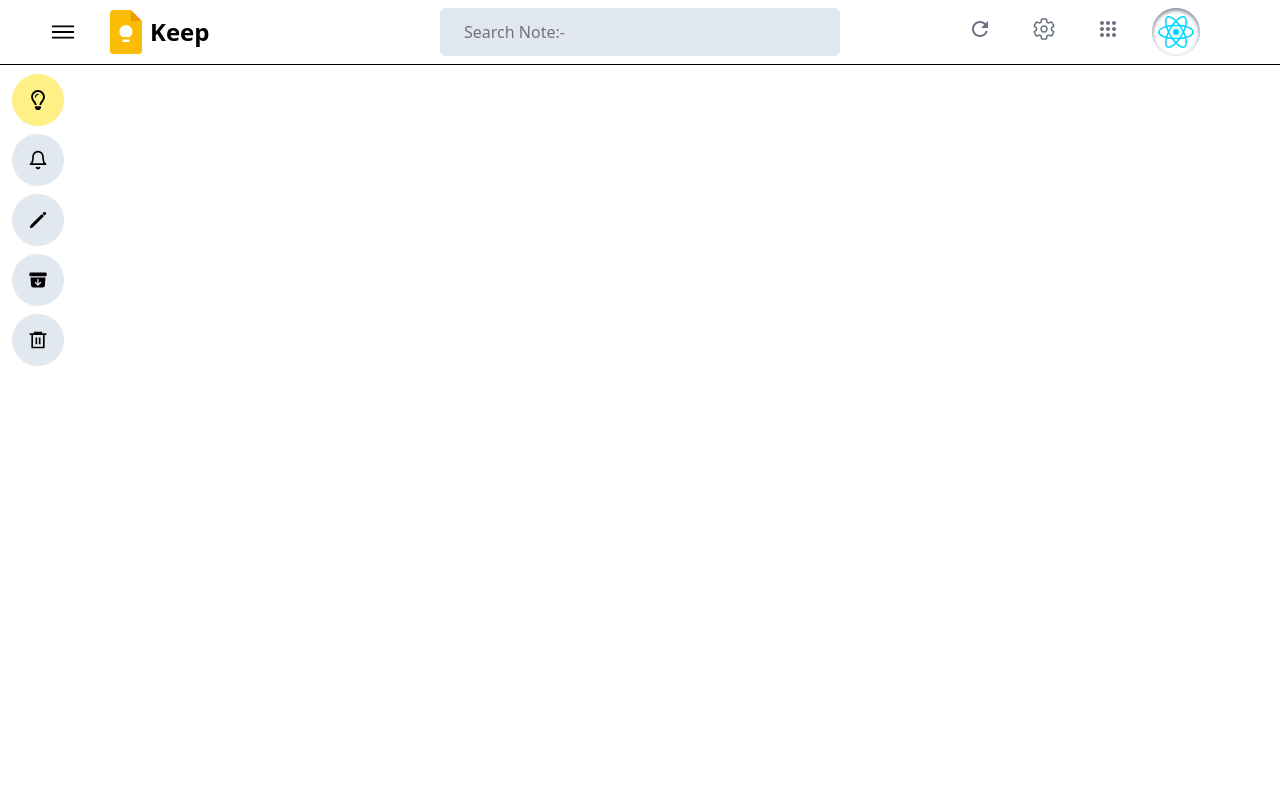
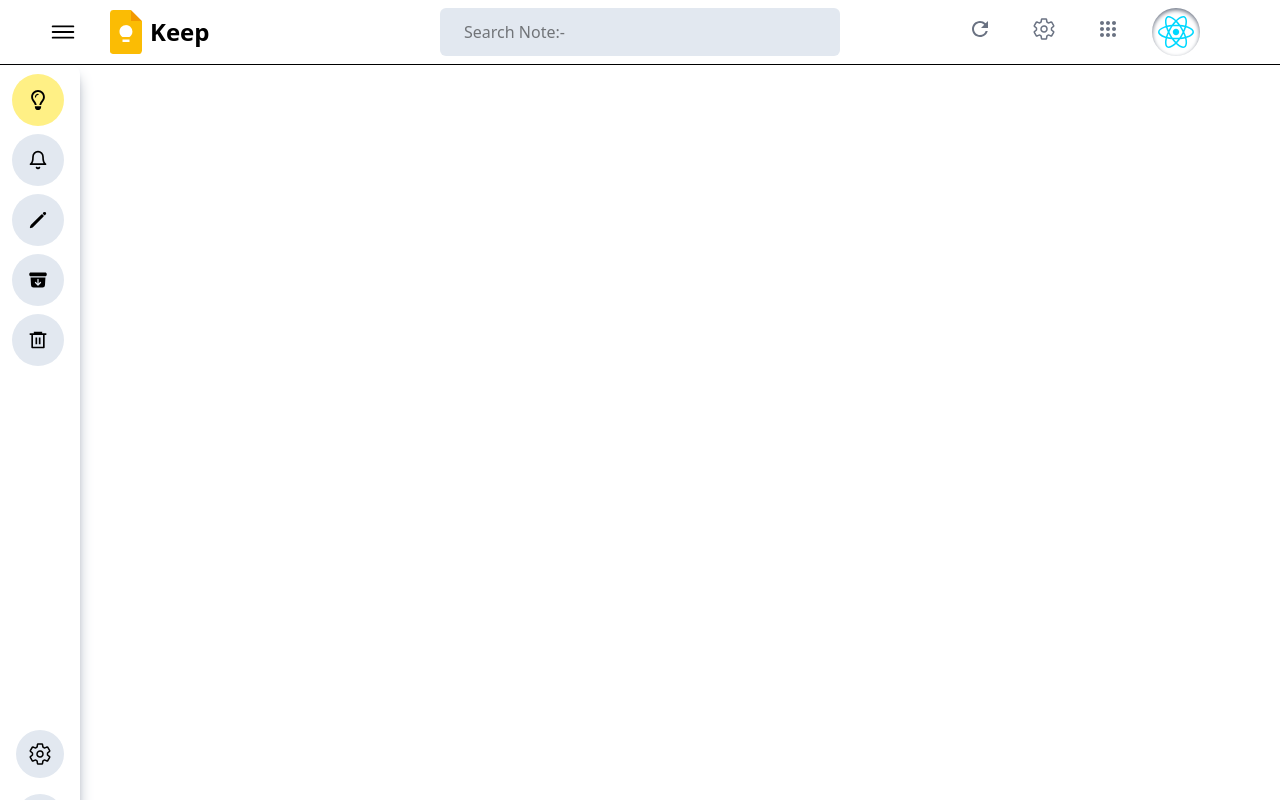
Before and after one commit to Hilal-11/Google-Keep, a React (Vite) app in the folder Frontend/: page / in a window 1280 px wide. Built offline with nearby package versions, Linux system fonts and the light colour scheme.

Commit message:
main components

```diff
--- a/Frontend/package.json
+++ b/Frontend/package.json
@@ -10,6 +10,9 @@
     "preview": "vite preview"
   },
   "dependencies": {
+    "@emotion/react": "^11.14.0",
+    "@emotion/styled": "^11.14.0",
+    "@mui/material": "^7.0.2",
     "@tailwindcss/vite": "^4.1.4",
     "axios": "^1.9.0",
     "dotenv": "^16.5.0",
--- a/Frontend/src/App.jsx
+++ b/Frontend/src/App.jsx
@@ -1,11 +1,12 @@
 import React from 'react'
-import Header from './Header'
+import Header from './Components/Header'
+import MainBodyNote from './Components/MainBodyNote'
 function App() {
   return (
     <div>
       <div>
         <Header />
-
+        <MainBodyNote />
       </div>
     </div>
   )
--- a/Frontend/src/Header.jsx
+++ b/Frontend/src/Components/Header.jsx
@@ -1,16 +1,12 @@
 import React from 'react'
-import GoogleKeep from './assets/GoogleKeep.png'
+import GoogleKeep from '../assets/GoogleKeep.png'
 import { IoMenuOutline } from "react-icons/io5";
-import reactUserIcon from './assets/react.svg'
+import reactUserIcon from '../assets/react.svg'
 import { CgMenuGridO } from "react-icons/cg";
 import { IoSettingsOutline } from "react-icons/io5";
 import { MdRefresh } from "react-icons/md";
 
-import { FaRegLightbulb } from "react-icons/fa6";
-import { FiBell } from "react-icons/fi";
-import { IoPencil } from "react-icons/io5";
-import { HiArchiveBoxArrowDown } from "react-icons/hi2";
-import { RiDeleteBin6Line } from "react-icons/ri";
+
 function Header() {
   return (
     <div>
@@ -43,17 +39,6 @@ function Header() {
                 </div>
             </div>
 
-            <div className='fixed top-[4.1rem] rounded-tr-lg left-0 hover:w-[300px] h-[100%] hover:shadow-xl hover:shadow-gray-900 duration-600 pr-1'>
-                <div className='block py-2 px-0 '>
-                        <ul className=' list-none space-y-2 px-3 hover:px-0'>
-                            <li className='text-xl font-bold block bg-yellow-200 rounded-full hover:rounded-l-[0px] hover:rounded-r-full duration-600 px-4 py-4 cursor-pointer'><span className=''><FaRegLightbulb /></span></li>
-                            <li className='text-xl font-bold block bg-slate-200 rounded-full hover:rounded-l-[0px] hover:rounded-r-full duration-600 px-4 py-4 cursor-pointer'><span className=''><FiBell /></span></li>
-                            <li className='text-xl font-bold block bg-slate-200 rounded-full hover:rounded-l-[0px] hover:rounded-r-full duration-600 px-4 py-4 cursor-pointer'><span className=''><IoPencil /></span></li>
-                            <li className='text-xl font-bold block bg-slate-200 rounded-full hover:rounded-l-[0px] hover:rounded-r-full duration-600 px-4 py-4 cursor-pointer'><span className=''><HiArchiveBoxArrowDown /></span></li>
-                            <li className='text-xl font-bold block bg-slate-200 rounded-full hover:rounded-l-[0px] hover:rounded-r-full duration-600 px-4 py-4 cursor-pointer'><span className=''><RiDeleteBin6Line /></span></li>
-                        </ul>
-                    </div>
-                </div>
         </div>
     </div>
   )
--- /dev/null
+++ b/Frontend/src/Components/MainBodyNote.jsx
@@ -0,0 +1,24 @@
+import React from 'react'
+import SideBar from './SideBar'
+
+function MainBodyNote() {
+  return (
+    <div className='w-[100%]'>
+
+
+    <div className='grid grid-cols-18 gap-1'>
+        <div className=''>
+            <SideBar />
+        </div>
+        <div className=' h-[600px] col-span-17'>
+
+        </div>
+    </div>
+
+
+
+    </div>
+  )
+}
+
+export default MainBodyNote
--- /dev/null
+++ b/Frontend/src/Components/SideBar.jsx
@@ -0,0 +1,40 @@
+import React from 'react'
+import { FaRegLightbulb } from "react-icons/fa6";
+import { FiBell } from "react-icons/fi";
+import { IoPencil } from "react-icons/io5";
+import { HiArchiveBoxArrowDown } from "react-icons/hi2";
+import { RiDeleteBin6Line } from "react-icons/ri";
+import Switch from '@mui/material/Switch';
+import { IoSettingsOutline } from "react-icons/io5";
+const label = { inputProps: { 'aria-label': 'Switch demo' } };
+function SideBar() {
+  return (
+    <div className='grid grid-cols-2'>
+            <div className=' shadow-lg shadow-gray-400 fixed top-[4.1rem] rounded-tr-lg left-0 hover:w-[300px] h-[100%] hover:shadow-xl hover:shadow-gray-900 duration-600 pr-1'>
+                    <div className='block py-2 px-0 '>
+                            <ul className=' list-none space-y-2 px-3 hover:px-0'>
+                                <li className='text-xl font-bold block bg-yellow-200 rounded-full hover:rounded-l-[0px] hover:rounded-r-full duration-600 px-4 py-4 cursor-pointer'><span className=''><FaRegLightbulb /></span></li>
+                                <li className='text-xl font-bold block bg-slate-200 rounded-full hover:rounded-l-[0px] hover:rounded-r-full duration-600 px-4 py-4 cursor-pointer'><span className=''><FiBell /></span></li>
+                                <li className='text-xl font-bold block bg-slate-200 rounded-full hover:rounded-l-[0px] hover:rounded-r-full duration-600 px-4 py-4 cursor-pointer'><span className=''><IoPencil /></span></li>
+                                <li className='text-xl font-bold block bg-slate-200 rounded-full hover:rounded-l-[0px] hover:rounded-r-full duration-600 px-4 py-4 cursor-pointer'><span className=''><HiArchiveBoxArrowDown /></span></li>
+                                <li className='text-xl font-bold block bg-slate-200 rounded-full hover:rounded-l-[0px] hover:rounded-r-full duration-600 px-4 py-4 cursor-pointer'><span className=''><RiDeleteBin6Line /></span></li>
+                            </ul>
+                    </div>
+
+                    <div className=' absolute bottom-0 left-0'>
+                        <div className='block text-center text-2xl px-4 pb-6  space-y-4'>
+                            <div>
+                                <button className='block py-3 px-3 bg-slate-200 rounded-full cursor-pointer hover:bg-yellow-200'><IoSettingsOutline /></button>
+                            </div>
+                            <div className='py-3 bg-slate-200 rounded-full flex justify-center items-center cursor-pointer hover:bg-yellow-200'>
+                                <Switch {...label} defaultChecked size="small" />
+                            </div>
+                        </div>
+                    </div>
+
+            </div>
+        </div>
+  )
+}
+
+export default SideBar
```
Also changed, not shown: 1 other file (tests, documents, lock files or other folders).
